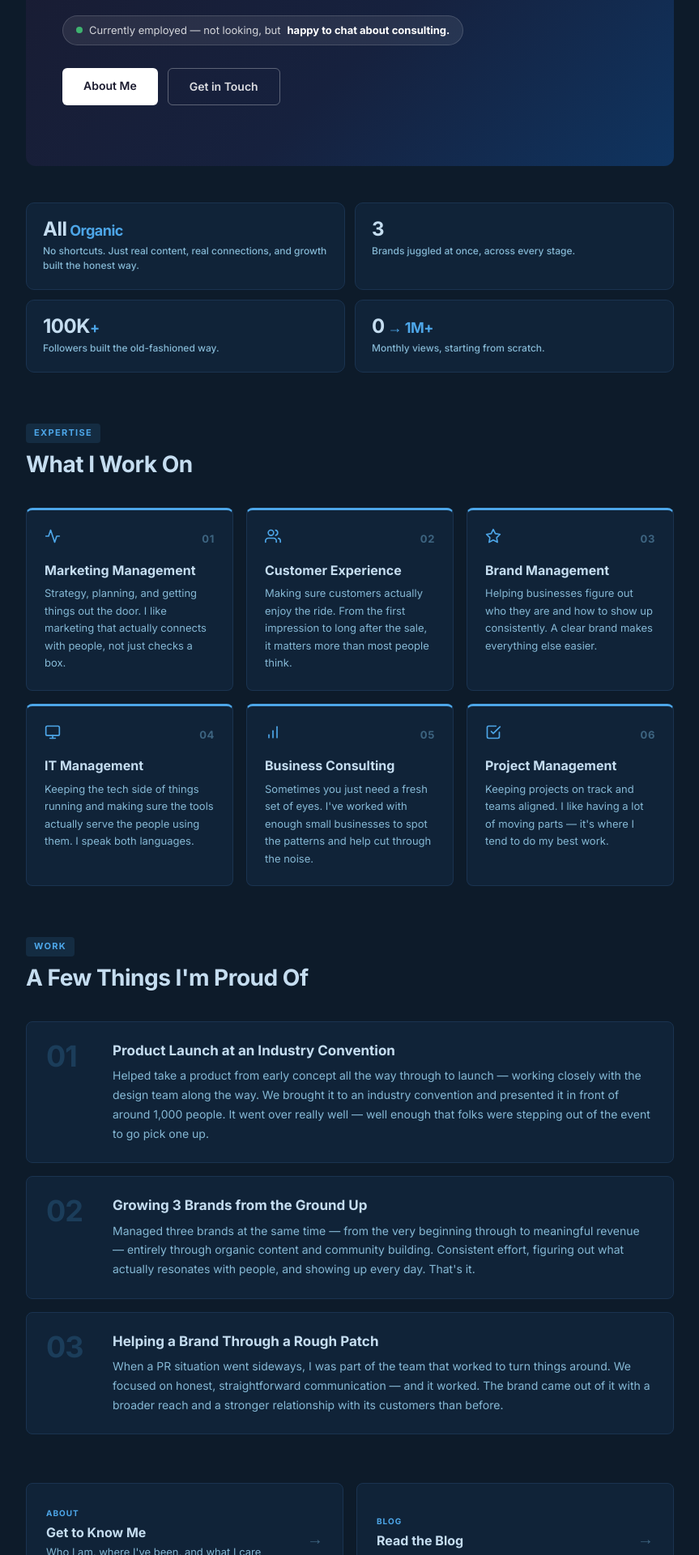
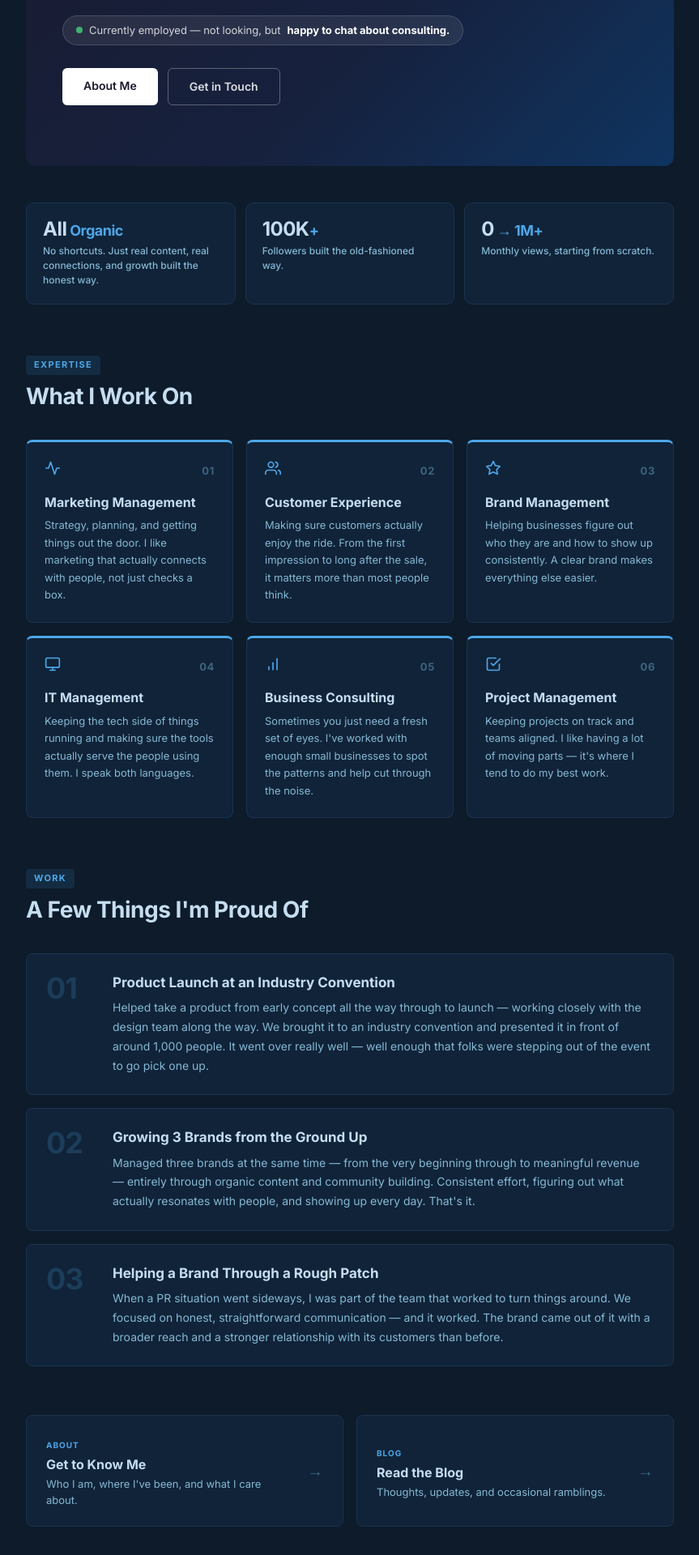
Before and after one commit to haye8277/haye8277.github.io, a Jekyll site: the page built from index.html, in a window 1280 px wide. Shown: the part 412-2332 px from the top of the page at 81% size, without its empty margins (208-1071 px from the left). Built offline with Jekyll 4.4.1, drawn with Linux system fonts in a browser that asks for light colours.

Commit message:
Remove brands stat, reflow stats to 3-column grid
Co-Authored-By: Claude Sonnet 4.6 <noreply@anthropic.com>

```diff
--- a/_sass/_layout.scss
+++ b/_sass/_layout.scss
@@ -555,9 +555,13 @@
 // Stats grid
 .ri-stats {
     display: grid;
-    grid-template-columns: 1fr 1fr;
+    grid-template-columns: 1fr 1fr 1fr;
     gap: 12px;
     margin-bottom: $spacing-unit * 2;
+
+    @include media-query($on-laptop) {
+        grid-template-columns: 1fr 1fr 1fr;
+    }
 
     @include media-query($on-palm) {
         grid-template-columns: 1fr 1fr;
--- a/index.html
+++ b/index.html
@@ -24,11 +24,7 @@ title: Meet Kneejar
     <span class="ri-stat-number">All<span class="ri-stat-plus"> Organic</span></span>
     <span class="ri-stat-label">No shortcuts. Just real content, real connections, and growth built the honest way.</span>
   </div>
-  <div class="ri-stat">
-    <span class="ri-stat-number">3</span>
-    <span class="ri-stat-label">Brands juggled at once, across every stage.</span>
-  </div>
-  <div class="ri-stat">
+<div class="ri-stat">
     <span class="ri-stat-number">100K<span class="ri-stat-plus">+</span></span>
     <span class="ri-stat-label">Followers built the old-fashioned way.</span>
   </div>
```
